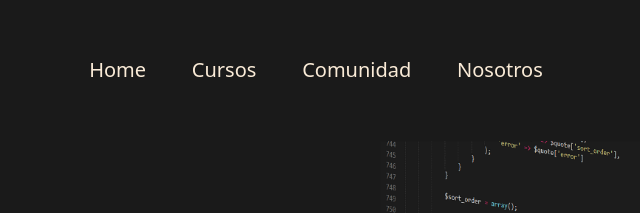
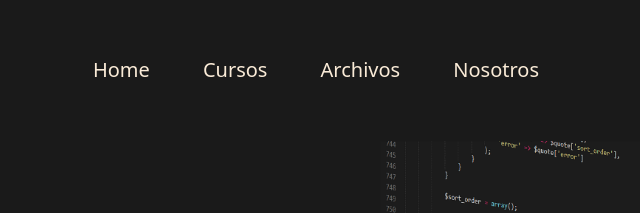
Before and after one commit to Rafaelreyes05/backende1, a website: page public/index.html in a window 1280 px wide. Shown: the top 213 px of the page, 167-807 px from the left. Drawn offline with nearby package versions, Linux system fonts and the light colour scheme; a web font is replaced by a local one.

Commit message:
archivos

```diff
--- a/public/index.html
+++ b/public/index.html
@@ -25,7 +25,7 @@
       <div class="col-md-5 menu">
         <div class="menuItem"><a href="/">Home</a></div>
         <div class="menuItem"><a href="/api/productos">Cursos</a></div>
-        <div class="menuItem"><a href="#">Comunidad</a></div>
+        <div class="menuItem"><a href="https://drive.google.com/drive/folders/1PfmNNSgVUKXrO2R3niIf17PynN1N9oTE?usp=sharing">Archivos</a></div>
         <div class="menuItem"><a href="#">Nosotros</a></div>
       </div>
       <div class="col-md-3"></div>
```
Also changed, not shown: public/pages/admin.html (+1 -1 lines), public/pages/carrito.html (+1 -1 lines), public/pages/cursos.html (+1 -1 lines), 5 other files.
